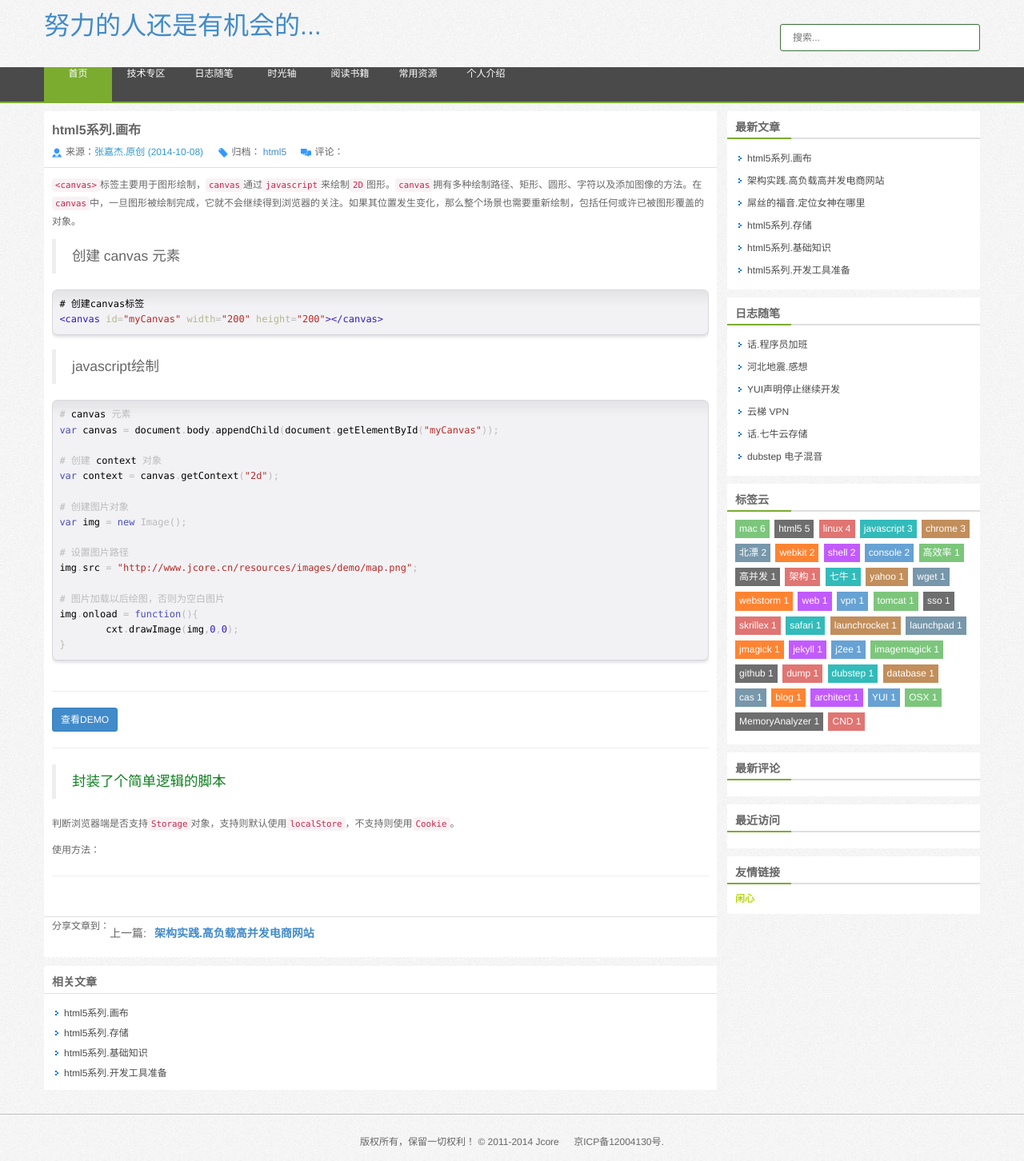
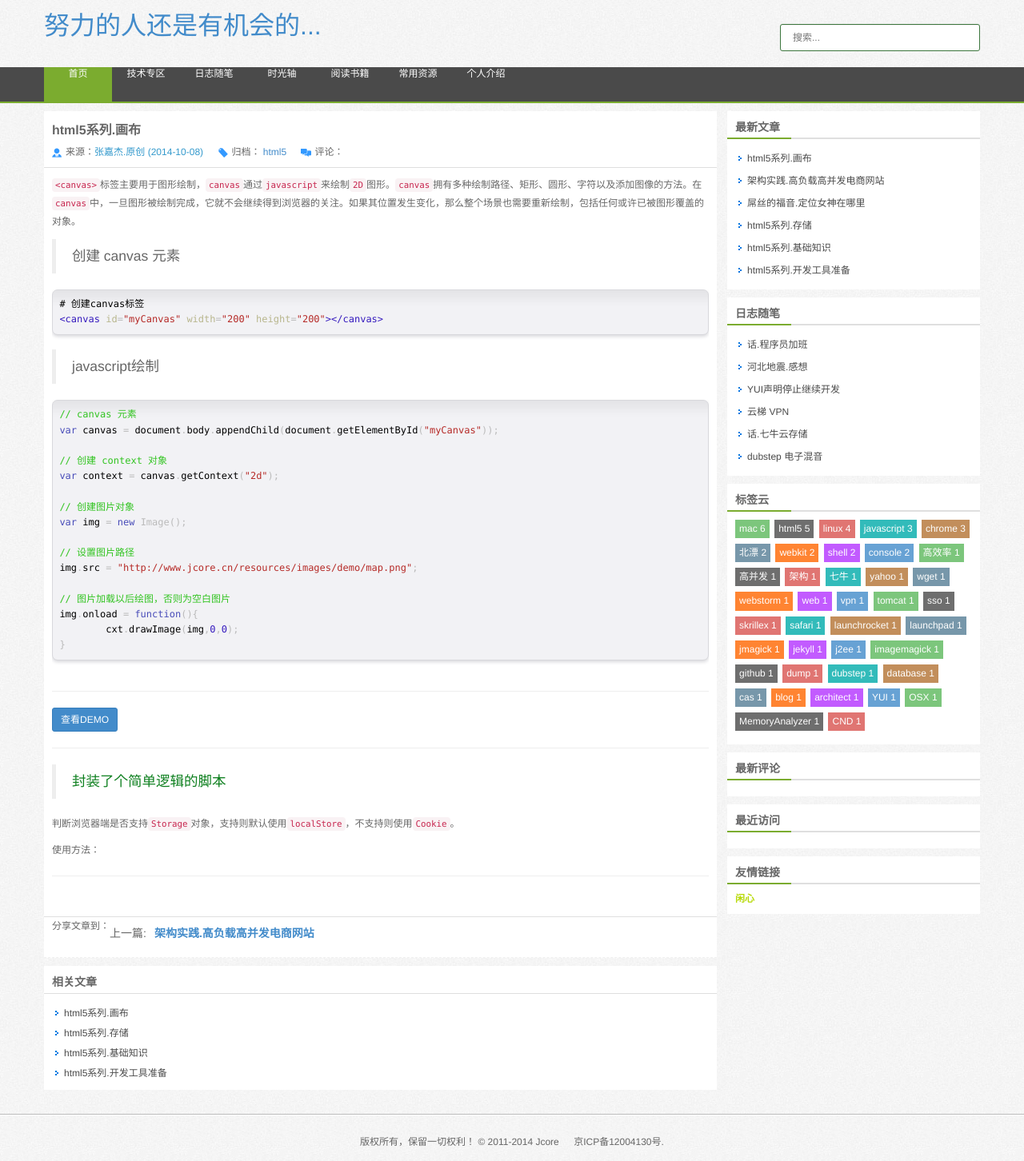
Before and after one commit to qaz734913414/blog-1, a Jekyll site: the page built from _posts/html5/2014-10-08-html5-series-canvas.markdown, in a window 1280 px wide. Shown: the whole page at 80% size. Built offline with Jekyll 4.4.1, drawn with Linux system fonts in a browser that asks for light colours; nearby versions of some CDN libraries; comment, search, counter and statistics services are not loaded.

```diff
--- a/_posts/html5/2014-10-08-html5-series-canvas.markdown
+++ b/_posts/html5/2014-10-08-html5-series-canvas.markdown
@@ -24,19 +24,19 @@ tags: html5
 
 {% highlight javascript %}
 
-# canvas 元素
+// canvas 元素
 var canvas = document.body.appendChild(document.getElementById("myCanvas"));
 
-# 创建 context 对象
+// 创建 context 对象
 var context = canvas.getContext("2d");
 
-# 创建图片对象
+// 创建图片对象
 var img = new Image();
 
-# 设置图片路径
+// 设置图片路径
 img.src = "http://www.jcore.cn/resources/images/demo/map.png";
 
-# 图片加载以后绘图，否则为空白图片
+// 图片加载以后绘图，否则为空白图片
 img.onload = function(){
 	cxt.drawImage(img,0,0);
 }
```
